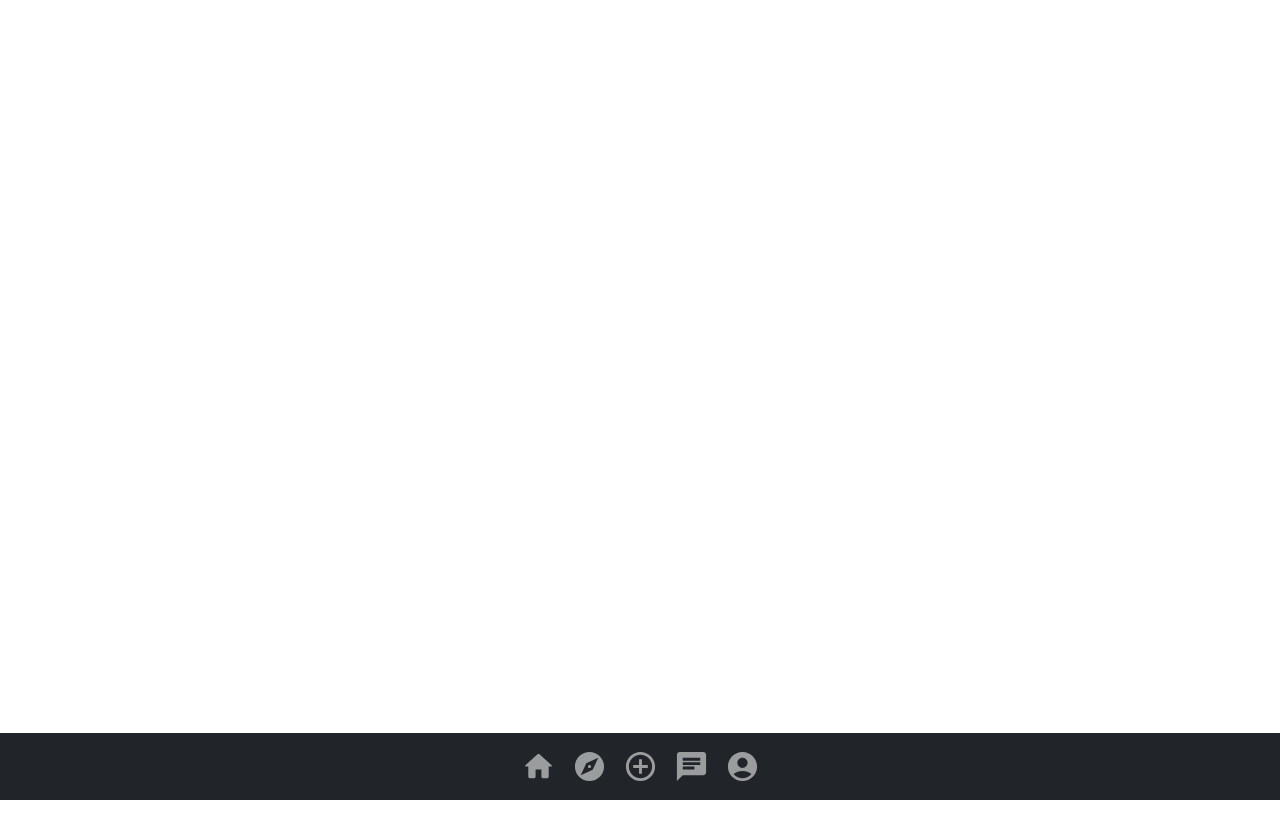
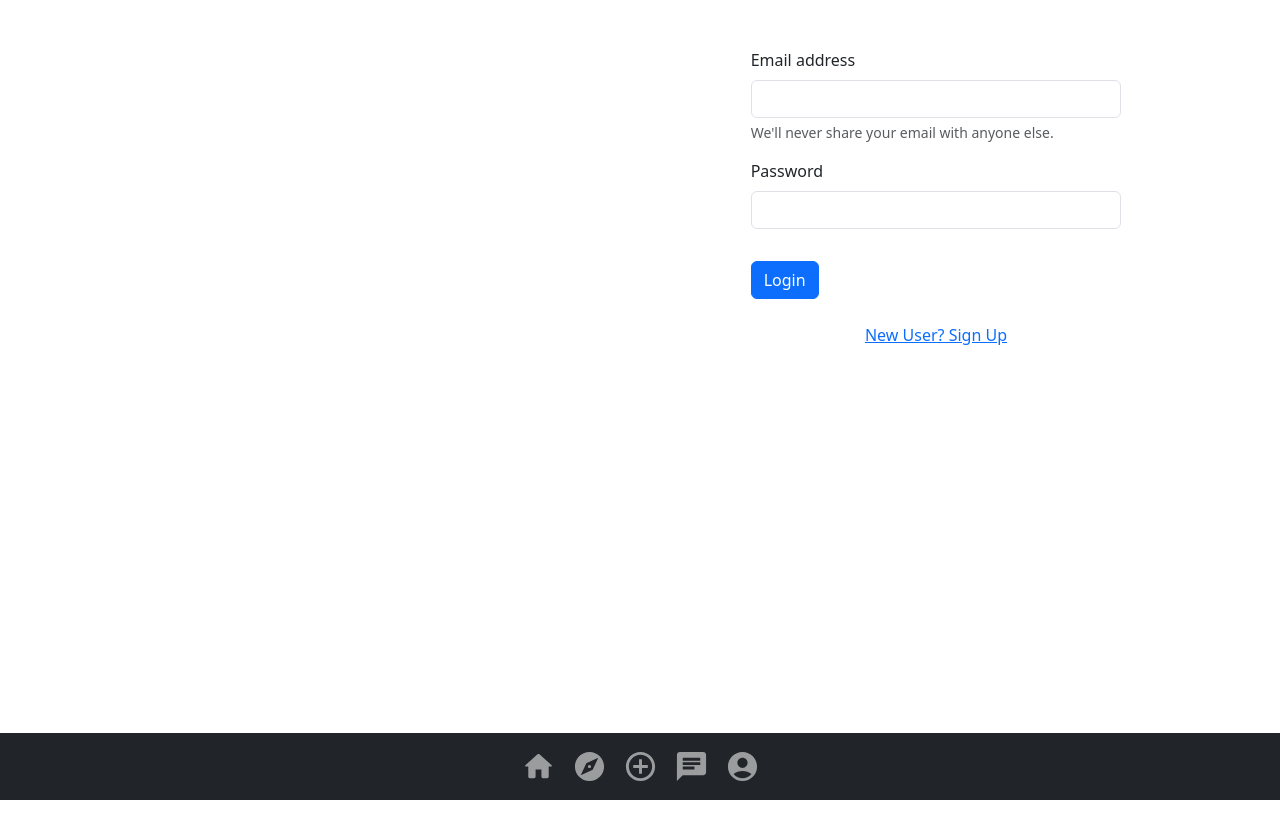
Before and after one commit to prinsium/socialpost-frontend, a React (Create React App) app: page /Login in a window 1280 px wide. Before the commit this address had no page. Shown: the top 838 px of the page. Before the commit the page ends 800 px from the top, so only its background shows below. Built offline with nearby package versions, Linux system fonts and the light colour scheme.

Commit message:
fixed login

```diff
--- a/src/App.js
+++ b/src/App.js
@@ -8,6 +8,7 @@ import {
   Route
 } from "react-router-dom";
 import Signup from './components/Signup';
+import Login from './components/Login';
 
 function App() {
 
@@ -17,8 +18,8 @@ function App() {
           <Navbar/>
         <Routes>
         {/* <Route exact path='/Home' element={<Home/>}/>
-        <Route exact path='/About' element={<About/>}/>
-        <Route exact path='/Login' element={<Login/>}/> */}
+        <Route exact path='/About' element={<About/>}/> */}
+        <Route exact path='/Login' element={<Login/>}/>
         <Route exact path='/Signup' element={<Signup/>}/>
         </Routes>
         </Router>
--- a/src/components/Login.js
+++ b/src/components/Login.js
@@ -0,0 +1,73 @@
+import React, {useState} from 'react'
+import { useNavigate } from 'react-router';
+import { Link } from "react-router-dom";
+import image from "../images/logo192.png"
+import { BASE_URL } from "../config";
+
+const Login = (props) => {
+    const [credentials, setCredentials] = useState({email: "", password: ""})
+    let navigate = useNavigate();
+
+    const handleSubmit = async (e) => {
+        e.preventDefault();
+        const response = await fetch(BASE_URL + "api/users/registerlogin", {
+            method: 'POST',
+            headers: {
+                'Content-Type': 'application/json'
+            },
+            body: JSON.stringify({email: credentials.email, password: credentials.password})
+        });
+        const json = await response.json()
+        console.log(json);
+        if (json.success){
+            // Save the auth token and redirect
+            localStorage.setItem('token', json.authtoken);
+            navigate("/Signup");
+
+        }
+        else{
+            alert("Invalid credentials");
+        }
+    }
+
+    const onChange = (e)=>{
+        setCredentials({...credentials, [e.target.name]: e.target.value})
+    }
+
+    return (
+        <section className="vh-100 m-5">
+            <div className="container-fluid h-custom">
+                <div className="row d-flex justify-content-center align-items-center h-100">
+                <div className="col-md-9 col-lg-6 col-xl-5">
+                    <image src={image} className="img-fluid" alt="Sample"/>
+                </div>
+      <div className="col-md-8 col-lg-6 col-xl-4 offset-xl-1">
+
+            <form  onSubmit={handleSubmit}>
+
+                <div className="form-outline mb-3">
+                    <label htmlFor="email" className="form-label">Email address</label>
+                    <input type="email" className="form-control" value={credentials.email} onChange={onChange} id="email" name="email" aria-describedby="emailHelp" />
+                    <div id="emailHelp" className="form-text">We'll never share your email with anyone else.</div>
+                </div>
+                <div className="form-outline mb-3">
+                    <label htmlFor="password" className="form-label">Password</label>
+                    <input type="password" className="form-control" value={credentials.password} onChange={onChange} name="password" id="password" />
+                </div>
+
+                <div className="text-center text-lg-start mt-4 pt-2">
+                <button type="submit" className="btn btn-primary btn-block mb-4">Login</button>
+                </div>
+                <div className="text-center">
+                  <Link aria-current="page" to='/Signup'>New User? Sign Up</Link>
+                  </div>
+            </form>
+
+      </div>
+    </div>
+</div>
+</section>
+    )
+}
+
+export default Login
--- a/src/components/Signup.js
+++ b/src/components/Signup.js
@@ -4,7 +4,7 @@ import { Link } from "react-router-dom";
 import { BASE_URL } from "../config";
 
 const Signup = (props) => {
-    const [credentials, setCredentials] = useState({username: "", email: "", password: "", confirmpassword: ""})
+    const [credentials, setCredentials] = useState({username: "", email: "", password: ""})
 
     let navigate = useNavigate();
 
@@ -58,10 +58,6 @@ const Signup = (props) => {
                     <label htmlFor="password" className="form-label">Password</label>
                     <input type="password" className="form-control" onChange={onChange} name="password" id="password" minLength={5} required/>
                 </div>
-                <div className="form-outline mb-3">
-                    <label htmlFor="confirmpassword" className="form-label">Password</label>
-                    <input type="password" className="form-control" onChange={onChange} name="confirmpassword" id="confirmpassword" minLength={5} required/>
-                </div>
 
                 <div className="text-center text-lg-start mt-4 pt-2">
                 <button type="submit" className="btn btn-primary btn-block mb-4">Sign Up</button>
```
Also changed, not shown: src/images/logo192.png (added).
